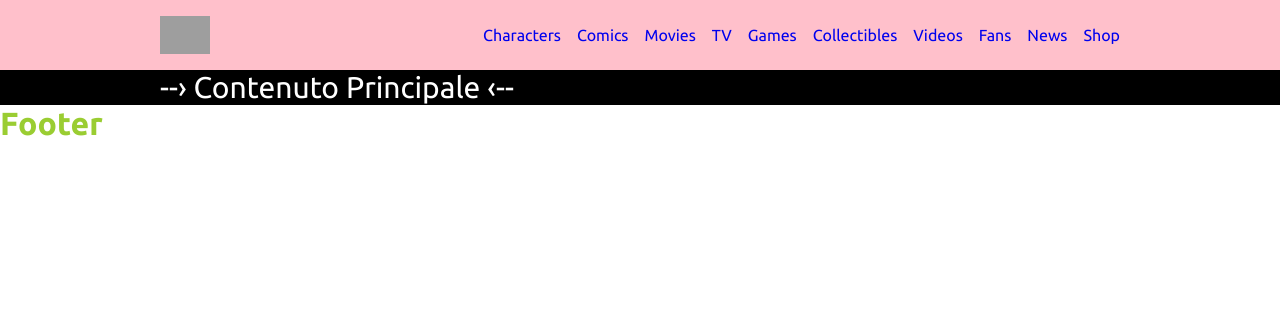
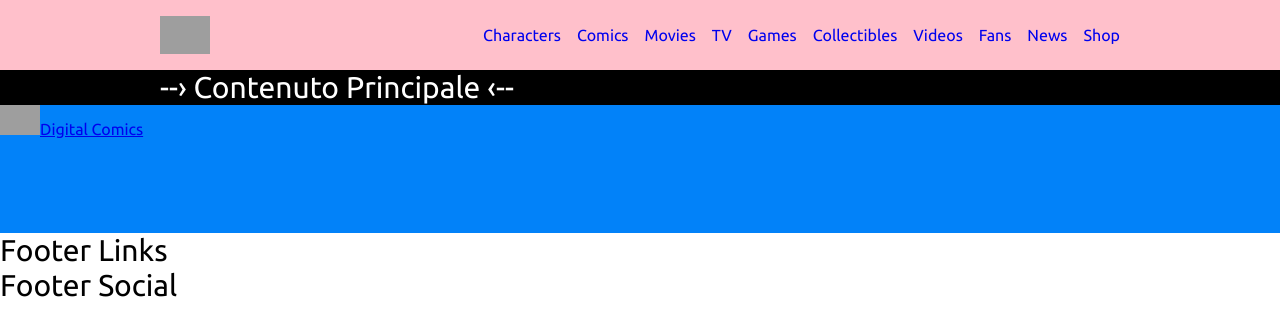
Before and after one commit to Arela-Cristina/vite-comics, a Vue app: page / in a window 1280 px wide. Shown: the top 336 px of the page. Built offline with nearby package versions, Linux system fonts and the light colour scheme; grey boxes are pictures that could not be loaded.

Commit message:
Divided footer on 3 sections

```diff
--- a/src/App.vue
+++ b/src/App.vue
@@ -1,14 +1,17 @@
 <script>
 import AppHeader from './components/AppHeader.vue'
 import AppMainContent from './components/AppMainContent.vue'
-import AppFooter from './components/AppFooter.vue'
+import FooterStore from './components/Footer/FooterStore.vue'
+import FooterLinks from './components/Footer/FooterLinks.vue'
+import FooterSocial from './components/Footer/FooterSocial.vue'
 
 export default {
   components: {
     AppHeader,
     AppMainContent,
-    AppFooter
-
+    FooterStore,
+    FooterLinks,
+    FooterSocial
   }
 }
 </script>
@@ -16,7 +19,9 @@ export default {
 <template>
    <AppHeader />
    <AppMainContent/>
-   <AppFooter/>
+   <FooterStore/>
+   <FooterLinks/>
+   <FooterSocial/>
 
 
 </template>
--- a/src/components/AppFooter.vue
+++ b/src/components/Footer/FooterLinks.vue
@@ -1,19 +1,19 @@
 <!-- codice Javascript -->
 <script>
 export default {
-    name: "AppFooter",
+    name: "FooterLinks",
 }
 
 </script>
 
 <!-- Codice HTML -->
 <template>
-    <h1>Footer</h1>
+    <div>Footer Links</div>
 </template>
 
 <!-- Codice Css -->
 <style scoped>
-h1 {
-    color:yellowgreen;
+div {
+    font-size: 30px;
 }
 </style>
--- /dev/null
+++ b/src/components/Footer/FooterSocial.vue
@@ -0,0 +1,19 @@
+<!-- codice Javascript -->
+<script>
+export default {
+    name: "FooterSocial",
+}
+
+</script>
+
+<!-- Codice HTML -->
+<template>
+    <div>Footer Social</div>
+</template>
+
+<!-- Codice Css -->
+<style scoped>
+div {
+    font-size: 30px;
+}
+</style>
--- /dev/null
+++ b/src/components/Footer/FooterStore.vue
@@ -0,0 +1,33 @@
+<!-- codice Javascript -->
+<script>
+export default {
+    name: "FooterStore",
+}
+
+</script>
+
+<!-- Codice HTML -->
+<template>
+    <section>
+        <!-- primo footer -->
+        <div class="footerStore">
+            <div>
+                <img src="../../../public/img/buy-comics-digital-comics.png" alt="">
+                <a href="#">Digital Comics</a>
+            </div>
+        </div>
+    </section>
+</template>
+
+<!-- Codice Css -->
+<style scoped>
+.footerStore {
+    width: 100%;
+    height: 8rem;
+    background-color: #0282f9;
+}
+
+img {
+    width: 2.5rem;
+}
+</style>
```
